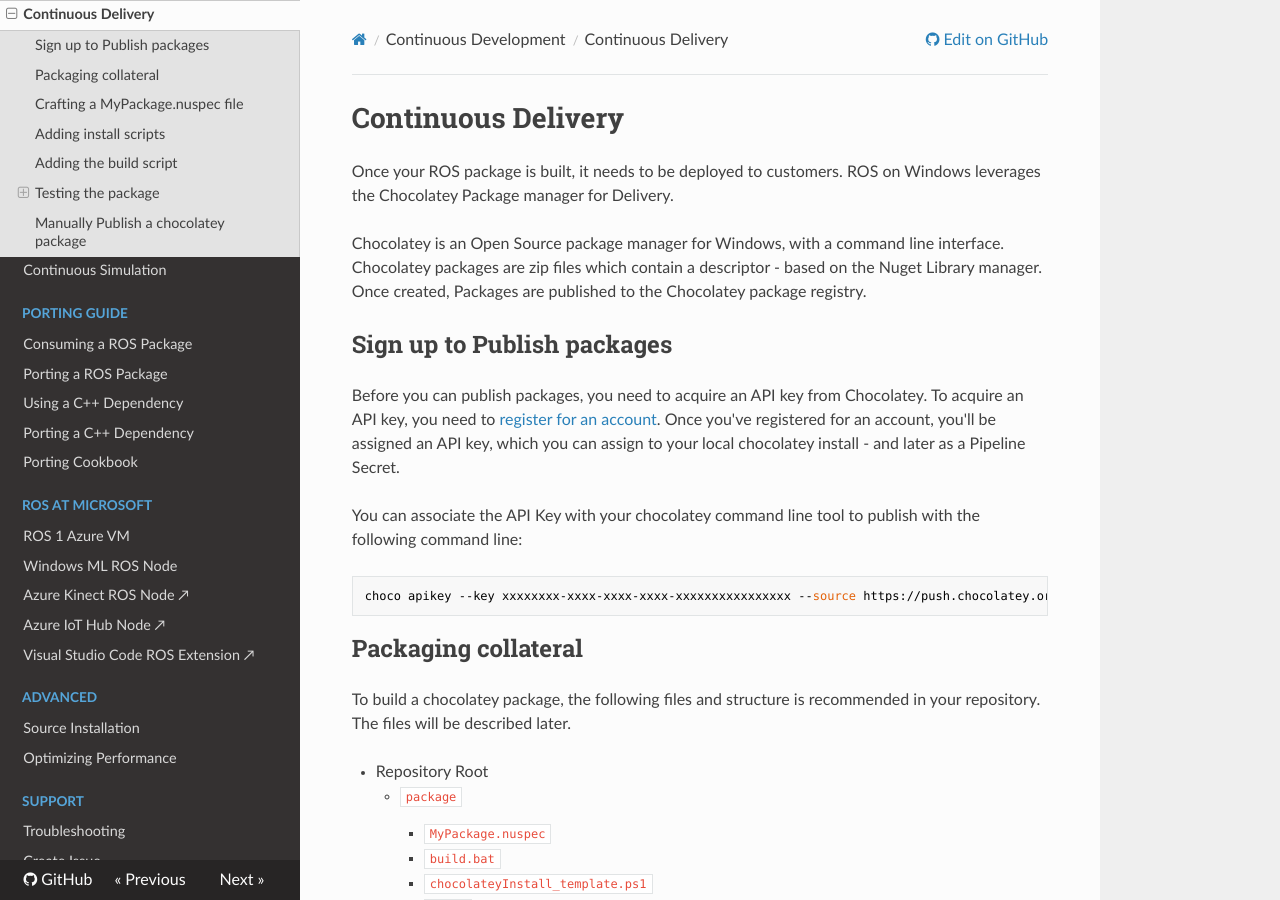
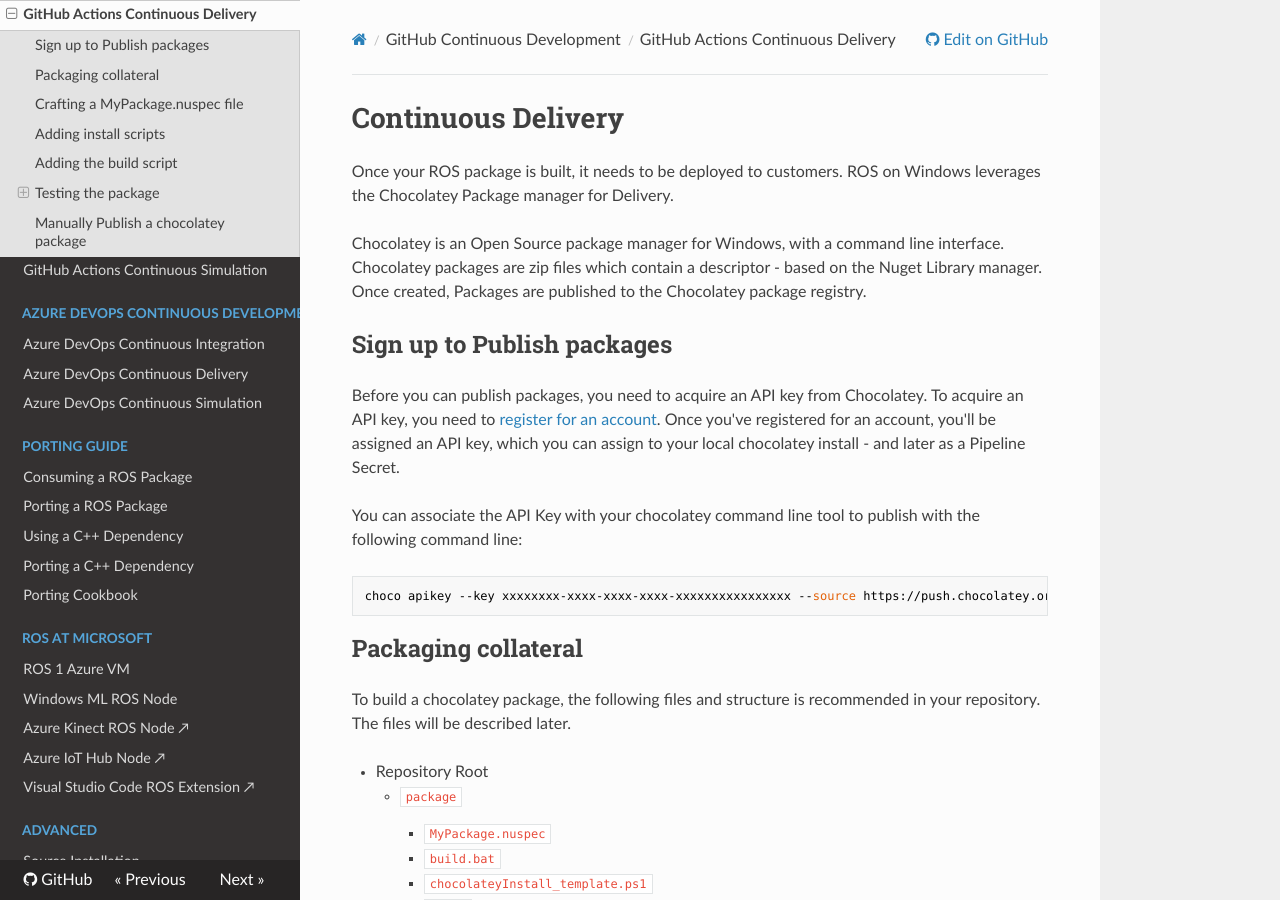
Before and after one commit to ms-iot/ROSOnWindows, an MkDocs documentation site: the page built from docs/GettingStarted/GithubSetupCD.md, in a window 1280 px wide and 900 px high. Built offline with MkDocs 1.6.1, drawn with Linux system fonts in a browser that asks for light colours; nearby versions of some CDN libraries.

Commit message:
Split the CI/CD/CS pages into GitHub vs AzureDevOps (#219)
* Split the GitHub actions and AzureDevOps CICD into seperate pages. Added the CD instructions for AzureDevOps.

* removed the AzureDevOps section from the Github Actions CI page.

* Nav update

* fixed missing bullet point bug.

```diff
--- a/mkdocs.yml
+++ b/mkdocs.yml
@@ -19,10 +19,14 @@
         - PEAK-System&reg; PCAN&reg;-Basic: tutorials/peak/peak.md
     - Getting Started with ROS 2:
         - Navigation 2: ros2/nav2.md
-    - Continuous Development:
-        - Continuous Integration: GettingStarted/SetupCI.md
-        - Continuous Delivery: GettingStarted/SetupCD.md
-        - Continuous Simulation: GettingStarted/SetupCS.md
+    - GitHub Continuous Development:
+        - GitHub Actions Continuous Integration: GettingStarted/GithubSetupCI.md
+        - GitHub Actions Continuous Delivery: GettingStarted/GithubSetupCD.md
+        - GitHub Actions Continuous Simulation: GettingStarted/GithubSetupCS.md
+    - Azure DevOps Continuous Development:
+        - Azure DevOps Continuous Integration: GettingStarted/AzureSetupCI.md
+        - Azure DevOps Continuous Delivery: GettingStarted/AzureSetupCD.md
+        - Azure DevOps Continuous Simulation: GettingStarted/AzureSetupCS.md
     - Porting Guide:
         - Consuming a ROS Package: GettingStarted/UsingROSonWindows.md
         - Porting a ROS Package: GettingStarted/PortingANode.md
```
Also changed, not shown: docs/GettingStarted/AzureSetupCD.md (added, +120 -0 lines), docs/GettingStarted/AzureSetupCI.md (added, +41 -0 lines), docs/GettingStarted/GithubSetupCI.md (renamed from docs/GettingStarted/SetupCI.md, +0 -38 lines), docs/GettingStarted/GithubSetupCS.md (added, +6 -0 lines), docs/GettingStarted/AzureSetupCS.md (renamed from docs/GettingStarted/SetupCS.md), docs/GettingStarted/GithubSetupCD.md (renamed from docs/GettingStarted/SetupCD.md).
